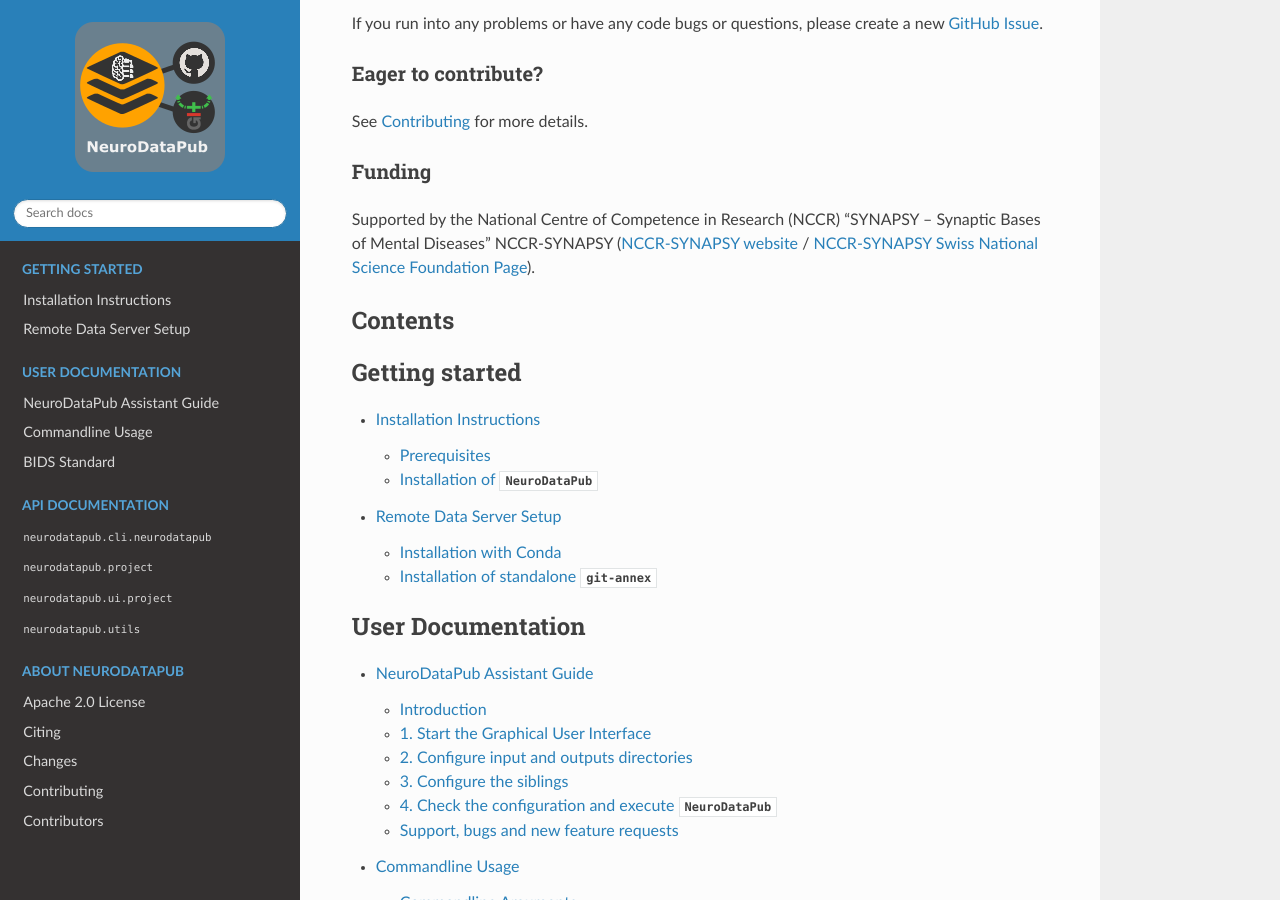
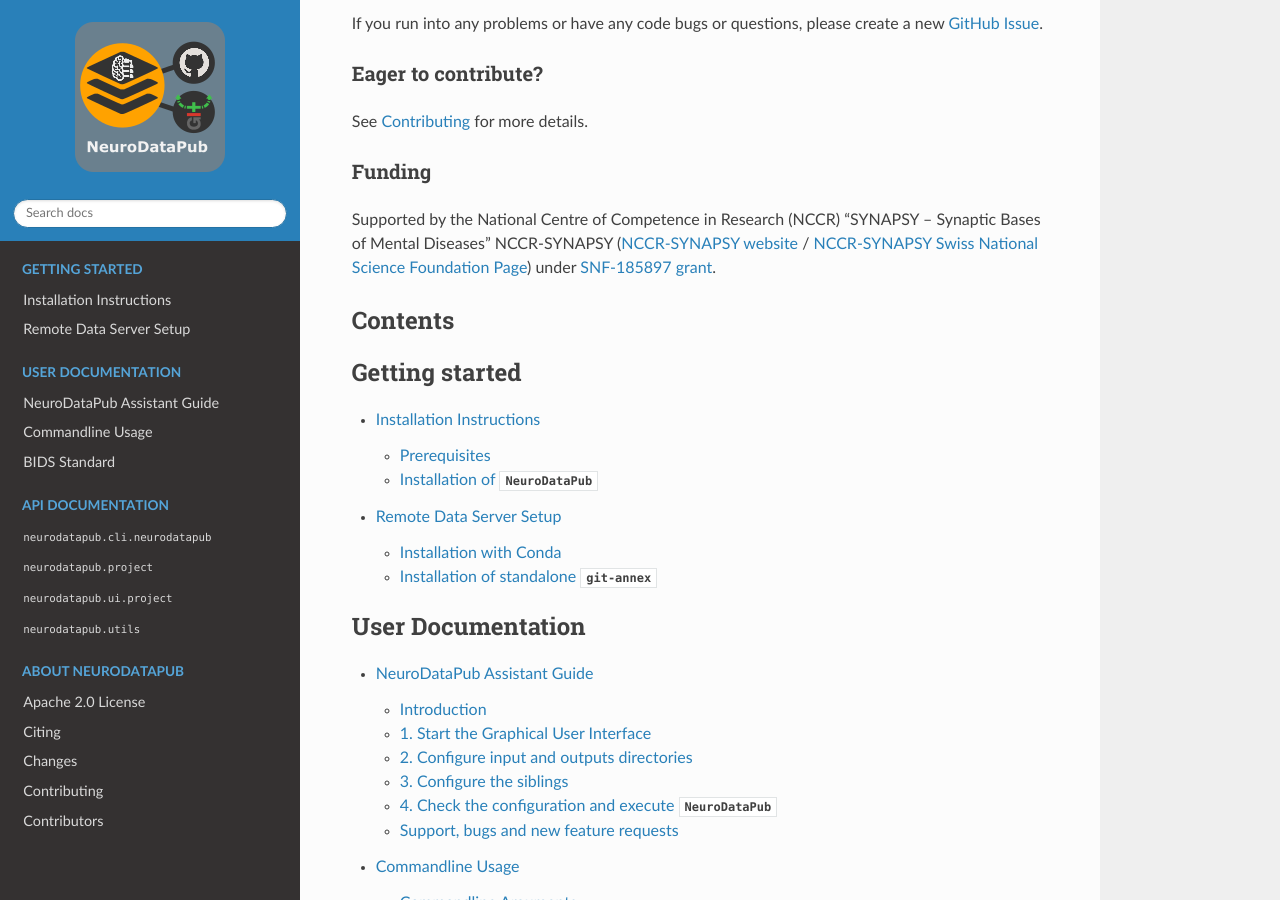
Before and after one commit to NCCR-SYNAPSY/neurodatapub, a Sphinx documentation site: the page built from docs/index.rst, in a window 1280 px wide and 900 px high, scrolled down 1537 px. Built offline with Sphinx 7.4.7 and the Read the Docs theme 2.0.0, drawn with Linux system fonts in a browser that asks for light colours; the version number could not be read and is left out.

Commit message:
DOC: Update index.rst with SNF grant

```diff
--- a/docs/index.rst
+++ b/docs/index.rst
@@ -86,7 +86,7 @@ Funding
 
 Supported by the National Centre of Competence in Research (NCCR)
 "SYNAPSY – Synaptic Bases of Mental Diseases" NCCR-SYNAPSY
-(`NCCR-SYNAPSY website <https://nccr-synapsy.ch/>`_ / `NCCR-SYNAPSY Swiss National Science Foundation Page <https://www.snf.ch/en/rk1dIQvOuOCU9G4Z/page/researchinFocus/nccr/nccr-synapsy>`_).
+(`NCCR-SYNAPSY website <https://nccr-synapsy.ch/>`_ / `NCCR-SYNAPSY Swiss National Science Foundation Page <https://www.snf.ch/en/rk1dIQvOuOCU9G4Z/page/researchinFocus/nccr/nccr-synapsy>`_) under `SNF-185897 grant <https://p3.snf.ch/project-185897>`_.
 
 
 Contents
```
